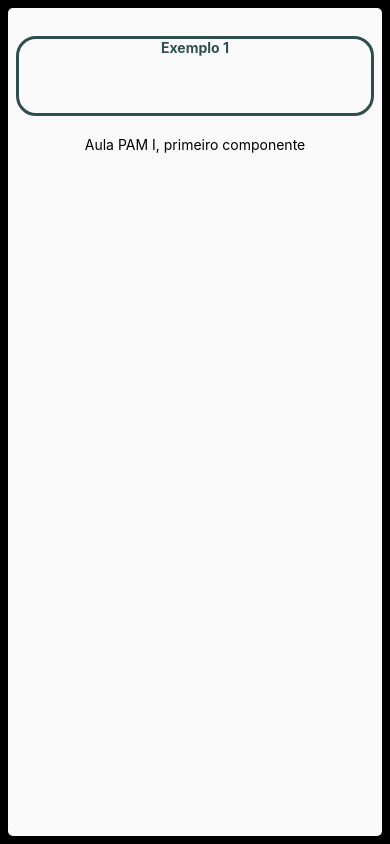
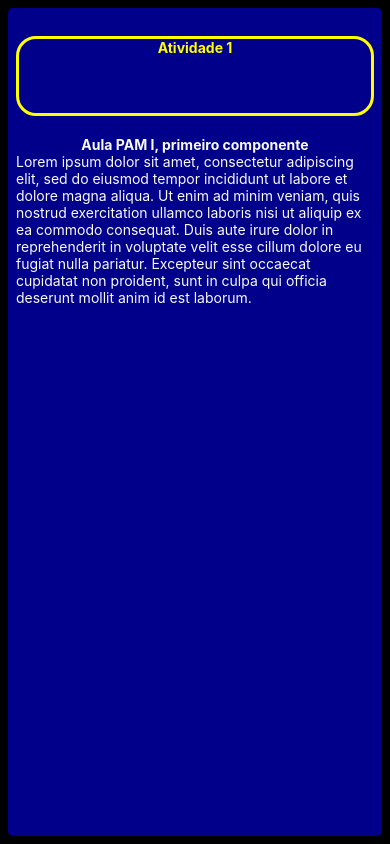
Before and after one commit to Mayumino/aula-introducao-expo, a React Native app: screen / in a window 390 px wide. Built offline with nearby package versions, Linux system fonts and the light colour scheme; what react-native-responsive-fontsize would draw is missing.

Commit message:
atividade-01

```diff
--- a/App.js
+++ b/App.js
@@ -6,11 +6,12 @@ import Constants from 'expo-constants';
 import Exemplo01 from './src/exemplos/exemplo-01';
 
 //Atividades
+import Atividade01 from './src/atividades/atividade-01';
 
 export default function App() {
   return (
     <View style={styles.container}>
-      <Exemplo01/>
+      <Atividade01/>
       <StatusBar style="light"/>
     </View>
   );
--- /dev/null
+++ b/src/atividades/atividade-01/index.js
@@ -0,0 +1,17 @@
+import { View , Text } from 'react-native';
+
+import styles from './styles';
+
+function Atividade01 () {
+    return(
+        <View style={styles.container}>
+            <Text style={styles.titulo}>Atividade 1</Text>
+            <Text style={styles.texto}>Aula PAM I, primeiro componente</Text>
+            <Text></Text>
+            <Text style={styles.text2}>Lorem ipsum dolor sit amet, consectetur adipiscing elit, sed do eiusmod tempor incididunt ut labore et dolore magna aliqua. Ut enim ad minim veniam, quis nostrud exercitation ullamco laboris nisi ut aliquip ex ea commodo consequat. Duis aute irure dolor in reprehenderit in voluptate velit esse cillum dolore eu fugiat nulla pariatur. Excepteur sint occaecat cupidatat non proident, sunt in culpa qui officia deserunt mollit anim id est laborum.</Text>
+
+        </View>
+    );
+}
+
+export default Atividade01;
--- /dev/null
+++ b/src/atividades/atividade-01/styles.js
@@ -0,0 +1,42 @@
+import { StyleSheet } from 'react-native';
+
+import { RFPercentage } from 'react-native-responsive-fontsize'
+
+const styles = StyleSheet.create({
+    container: {
+        flex: 1,
+        backgroundColor: 'darkblue',
+        borderRadius: 5,
+        padding: 8,
+        alignItems: 'center',
+    },
+
+    titulo: {
+        fontSize: RFPercentage(4),
+        borderWidth: 3,
+        marginTop: 20,
+        marginBottom: 20,
+        //padding: 8,
+        width: '100%',
+        height: 80,
+        textAlign: 'center',
+        textAlignVertical: 'center',
+        color: 'yellow',
+        borderColor: 'yellow',
+        borderRadius: 20,
+        fontWeight: 'bold',
+    },
+
+    texto: {
+        fontSize: RFPercentage(2.2),
+        color: '#fafafa',
+        fontWeight: 'bold'
+    },
+
+    text2: {
+        fontSize: RFPercentage(1.5),
+        color: '#fafafa'
+    },
+});
+
+export default styles;
```
